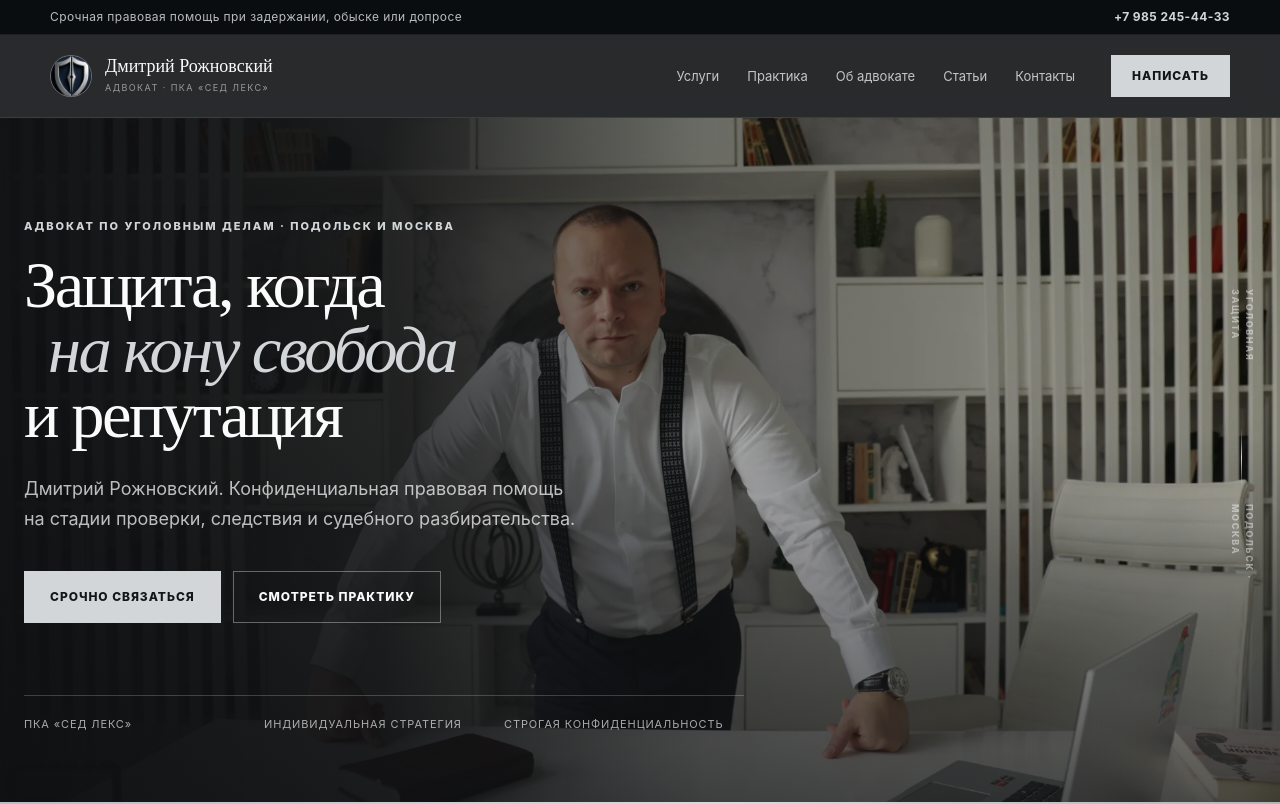
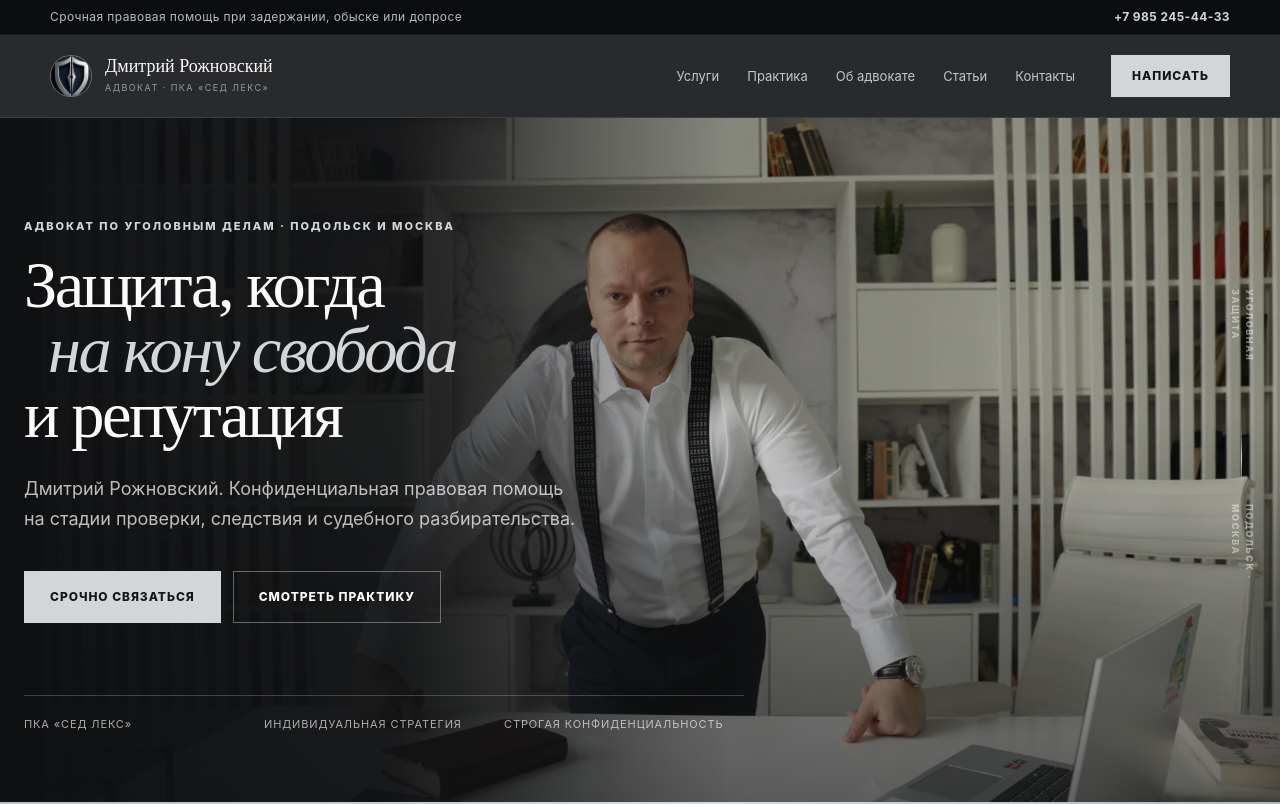
Before and after one commit to artmlobov03-arch/advokat, a Next.js app: page / in a window 1280 px wide. Shown: the top 804 px of the page. Built offline with nearby package versions, Linux system fonts and the light colour scheme.

Commit message:
Reposition and brighten hero portrait

```diff
--- a/app/globals.css
+++ b/app/globals.css
@@ -301,6 +301,7 @@ img {
 
 .hero-media {
   z-index: -3;
+  left: 4.5%;
 }
 
 .hero-media img {
@@ -313,8 +314,8 @@ img {
 .hero-scrim {
   z-index: -2;
   background:
-    linear-gradient(90deg, rgba(15, 16, 18, 0.97) 0%, rgba(15, 16, 18, 0.86) 30%, rgba(15, 16, 18, 0.34) 55%, rgba(15, 16, 18, 0.08) 100%),
-    linear-gradient(0deg, rgba(15, 16, 18, 0.64), transparent 54%);
+    linear-gradient(90deg, rgba(15, 16, 18, 0.97) 0%, rgba(15, 16, 18, 0.9) 31%, rgba(15, 16, 18, 0.5) 44%, rgba(15, 16, 18, 0.14) 57%, rgba(15, 16, 18, 0.04) 100%),
+    linear-gradient(0deg, rgba(15, 16, 18, 0.56), transparent 56%);
 }
 
 .hero-content {
@@ -1445,6 +1446,10 @@ blockquote::before {
     display: none;
   }
 
+  .hero-media {
+    left: 0;
+  }
+
   .section-heading {
     gap: 40px;
   }
```
